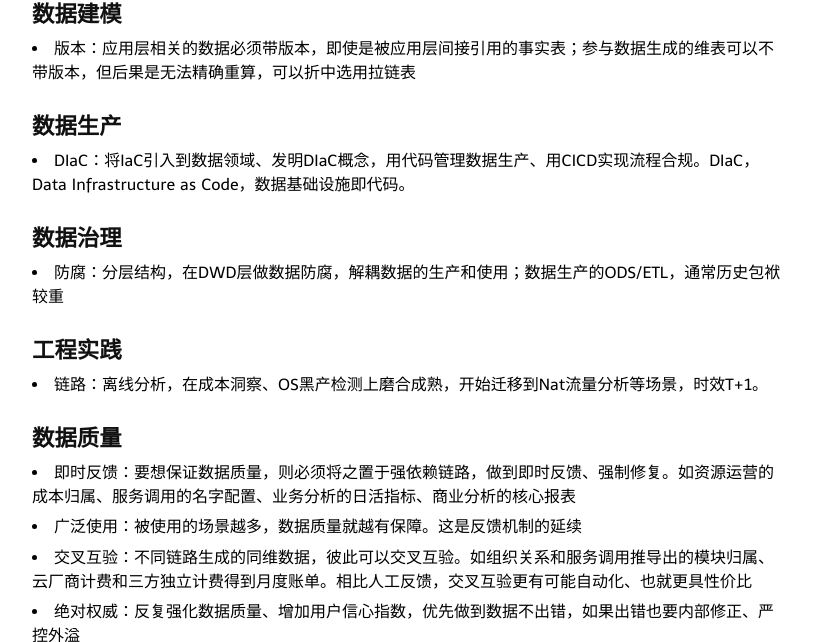
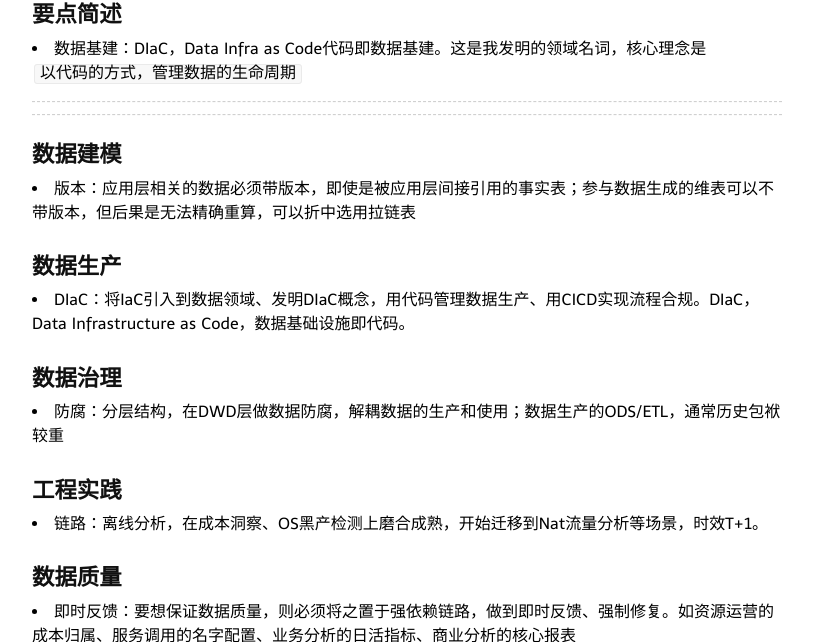
Before and after one commit to niean/niean.github.io, a Jekyll site: the page built from _posts/2024-10-31-infra-di.markdown, in a window 1280 px wide and 900 px high, scrolled down 315 px, cut to the strip 258-900 px from the top of the window. Shown: the whole strip, without its empty margins (233-1046 px from the left). Built offline with Jekyll 4.4.1, drawn with Linux system fonts in a browser that asks for light colours; comment, search, counter and statistics services are not loaded.

Commit message:
数据基建-要点概述

```diff
--- a/_posts/2024-10-31-infra-di.markdown
+++ b/_posts/2024-10-31-infra-di.markdown
@@ -12,6 +12,12 @@ tags:
 ![page.png](https://raw.githubusercontent.com/niean/niean.github.io/master/images/20241031/di-xmind.png)
 
 
+## 要点简述
+- 数据基建：DIaC，Data Infra as Code代码即数据基建。这是我发明的领域名词，核心理念是 `以代码的方式，管理数据的生命周期`
+
+
+----
+----
 ## 数据建模
 - 版本：应用层相关的数据必须带版本，即使是被应用层间接引用的事实表；参与数据生成的维表可以不带版本，但后果是无法精确重算，可以折中选用拉链表
 
--- a/_posts/2025-04-08-infra-agi.markdown
+++ b/_posts/2025-04-08-infra-agi.markdown
@@ -13,11 +13,13 @@ tags:
 
 
 ## 要点简述
-- 第一原理：AI应用，目标是替代自然人，而不是辅助、补位；AI取代自然人，成为新的劳动者主体
+- 第一原理：AI应用，目标是替代自然人，而不是辅助、补位；AI将取代自然人，成为新的劳动者主体
 - 思维方式：AI原生、主客异位，从人类的X => AI原生的X。如，现有技术体系，是面向人类而设计的，包括系统架构、软件工程、甚至编程语言，AI时代都要`以AI为主体`、颠覆性重构
 - 技术约束：AI技术尚不完善，这限制了它的使用策略。截止25年底，技术上，基模、工具、策略WF相对成熟，Agentic则处于早期；应用时，要①细化场景(拆分到足够小)，②选择合适工具，如实时场景倚重基模、工具、策略WF，离线场景可尝试智能体、AgenticWF
 
 
+----
+----
 ## 范式建设
 价值，组织，文化，技术，经验
 
```
